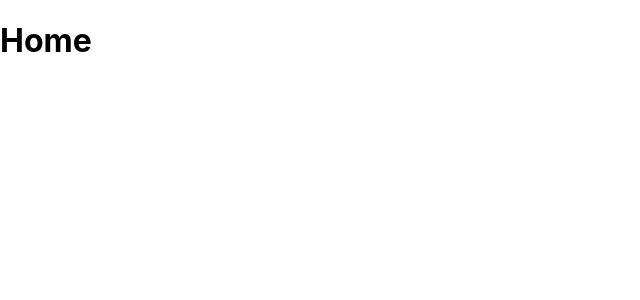
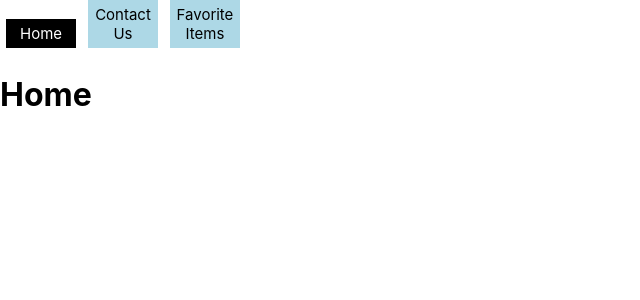
Before and after one commit to dannylong18/react-phase-2-final-project, a React (Create React App) app: page / in a window 1280 px wide. Shown: the top 300 px of the page, without its empty margins (0-640 px from the left). Built offline with nearby package versions, Linux system fonts and the light colour scheme.

Commit message:
inserted NavBar to all components on application that will be displayed

```diff
--- a/src/Components/ContactUs.js
+++ b/src/Components/ContactUs.js
@@ -1,4 +1,5 @@
 import { useState } from'react';
+import NavBar from './NavBar';
 
 function ContactUs () {
     const [telephone, setTelephone] = useState('');
@@ -14,6 +15,7 @@ function ContactUs () {
 
   return (
     <div>
+        <NavBar />
       <h2>Contact Us</h2>
       <form>
         <label>
--- a/src/Components/FavoriteItems.js
+++ b/src/Components/FavoriteItems.js
@@ -1,9 +1,9 @@
-
+import NavBar from './NavBar';
 
 function FavoriteItems () {
     return (
         <div>
-
+            <NavBar />
         </div>
     )
 }
--- a/src/Components/Home.js
+++ b/src/Components/Home.js
@@ -1,7 +1,8 @@
-import React from "react";
+import NavBar from './NavBar';
 function Home () {
     return (
         <div>
+            <NavBar />
             <h1>Home</h1>
         </div>
     );
--- /dev/null
+++ b/src/Components/NavBar.css
@@ -0,0 +1,17 @@
+.navbar > a{
+    display: inline-block;
+    box-sizing: border-box;
+    width: 70px;
+    padding: 5px;
+    margin: 0 6px 6px;
+    background: lightblue;
+    text-decoration: none;
+    text-align: center;
+    font-size: min(10vw, 15px) ;
+    color: black;
+  }
+
+  a.active {
+    background: black;
+    color: white;
+  }
--- /dev/null
+++ b/src/Components/NavBar.js
@@ -0,0 +1,14 @@
+import { NavLink } from "react-router-dom";
+import './NavBar.css';
+
+function NavBar() {
+    return (
+        <nav className="navbar">
+      <NavLink to='/'>Home</NavLink>
+      <NavLink to='/contact'>Contact Us</NavLink>
+      <NavLink to='/favoriteitems'>Favorite Items</NavLink>
+    </nav>
+    )
+}
+
+export default NavBar;
--- a/src/index.js
+++ b/src/index.js
@@ -12,7 +12,7 @@ root.render(<Router>
         key={route.path}
         path={route.path}
         element={route.Element}
-        caseSensitive={false} // Adjust if needed
+        caseSensitive={false}
       />
     ))}
   </Routes>
```
Also changed, not shown: src/App.css (line endings or trailing spaces), src/index.css (line endings or trailing spaces), src/logo.svg (added).
